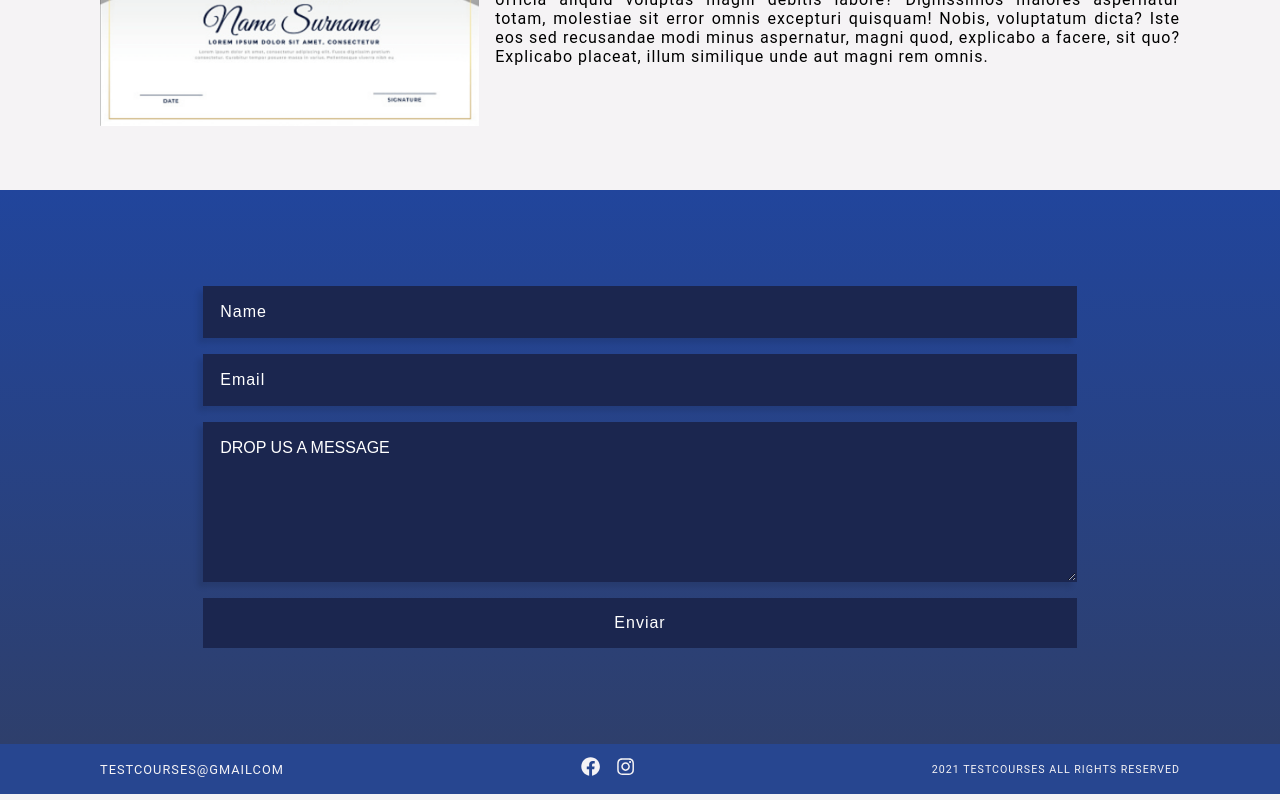
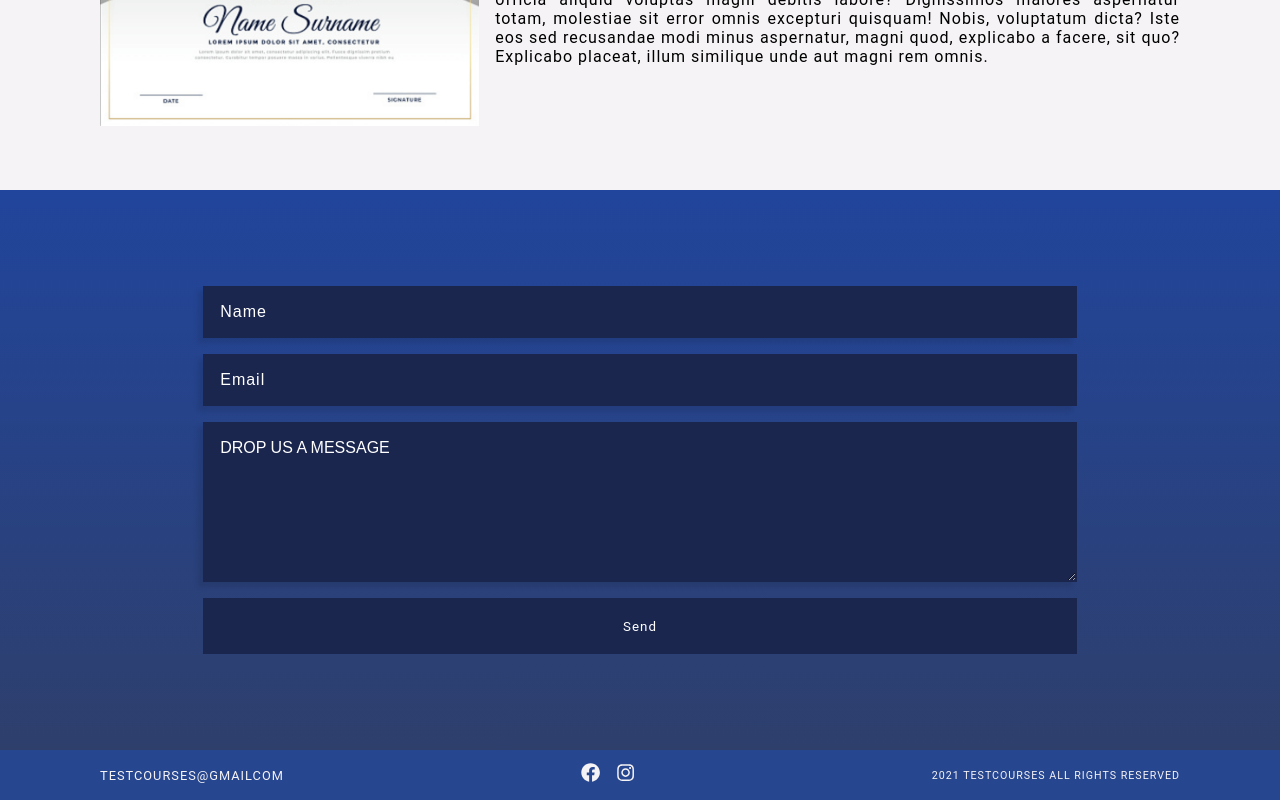
Before and after one commit to raphaelbmesquita123/testcourses, a React (Create React App) app: page / in a window 1280 px wide. Shown: the part 2092-2892 px from the top of the page. Built offline with nearby package versions, Linux system fonts and the light colour scheme.

Commit message:
change the button from the form

```diff
--- a/src/pages/HomePage/HomePage.js
+++ b/src/pages/HomePage/HomePage.js
@@ -83,7 +83,7 @@ export function HomePage() {
 
                     <textarea name="message" className="formTextArea" placeholder='DROP US A MESSAGE' required/>
 
-                    <input type="submit" value="Enviar"/>
+                    <button type="submit">Send</button>
                 </form>
             </div>
         </Container>
--- a/src/pages/HomePage/styles.js
+++ b/src/pages/HomePage/styles.js
@@ -161,12 +161,15 @@ export const Container = styled.div `
                 }
             }
 
-            input[type=submit]{
+            button{
                 box-shadow: 0 0 0 0;
                 border: 0 none;
                 outline: 0;
                 background: var(--blue-900);
                 cursor: pointer;
+                height: 3.5rem;
+                margin-top: 1rem;
+                color: white;
                 &:hover{
                     background: var(--blue-500);
                 }
```
